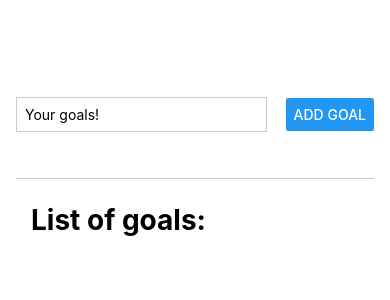
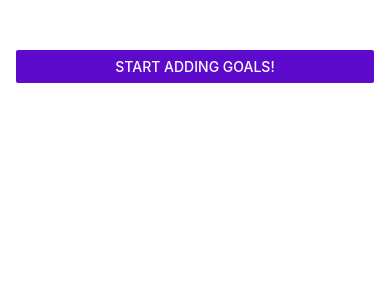
Before and after one commit to rileylyw/GoalApp, a React Native app: screen / in a window 390 px wide. Shown: the top 300 px of the page. Built offline with nearby package versions, Linux system fonts and the light colour scheme.

Commit message:
modal screen added

```diff
--- a/App.js
+++ b/App.js
@@ -5,12 +5,17 @@ import GoalItem from './components/GoalItem';
 import GoalInput from './components/GoalInput';
 
 export default function App() {
+   const [inputSpaceIsVisible, setInputSpaceVisible] = useState(false)
    const [goals, setGoals] = useState([])
+
+   function setInputSpaceVisibleHandler() {
+      setInputSpaceVisible(true)
+   }
 
    function addGoalHandler(goal) {
       // TODO: warning tooltip for empty or repeated strings
       // do not allow empty or repeated strings
-      if (goal!=="" && !goals.some((text) => text === goal.text)) {
+      if (goal !== "" && !goals.some((text) => text === goal.text)) {
          console.log(goals)
          setGoals(currentGoals => [
             ...currentGoals,
@@ -21,19 +26,23 @@ export default function App() {
    }
 
    function deleteItemHandler(id) {
-      setGoals( currentGoals => {
-         return currentGoals.filter((goal) => goal.id !== id )
+      setGoals(currentGoals => {
+         return currentGoals.filter((goal) => goal.id !== id)
       })
    }
 
    return (
       <View style={styles.appContainer}>
-         {/* button to add goals */}
-         <GoalInput onAddGoal={addGoalHandler} />
+         <Button
+            title='Start Adding Goals!'
+            color='#5e0acc'
+            onPress={setInputSpaceVisibleHandler}
+         />
+         <GoalInput isVisible={inputSpaceIsVisible} onAddGoal={addGoalHandler} />
 
          {/* list of goals */}
          <View style={styles.goalsContainer}>
-            <Text style={styles.listOfGoals}>List of goals:</Text>
+            {/* <Text style={styles.listOfGoals}>List of goals:</Text> */}
 
             <FlatList
                data={goals}
--- a/components/GoalInput.js
+++ b/components/GoalInput.js
@@ -1,5 +1,5 @@
 import { useState } from 'react';
-import { View, TextInput, Button, StyleSheet } from 'react-native'
+import { View, TextInput, Button, StyleSheet, Modal } from 'react-native'
 
 function GoalInput(props) {
    const [goal, setGoal] = useState('')
@@ -14,6 +14,10 @@ function GoalInput(props) {
    }
 
    return (
+      <Modal
+         visible={props.isVisible}
+         animationType='slide'
+      >
          <View style={styles.inputContainer}>
             <TextInput
                style={styles.textInput}
@@ -25,6 +29,7 @@ function GoalInput(props) {
                title='Add Goal'
                onPress={addGoalHandler} />
          </View>
+      </Modal>
    )
 }
 
```
Lines whose indentation alone changed are shown as unchanged.
